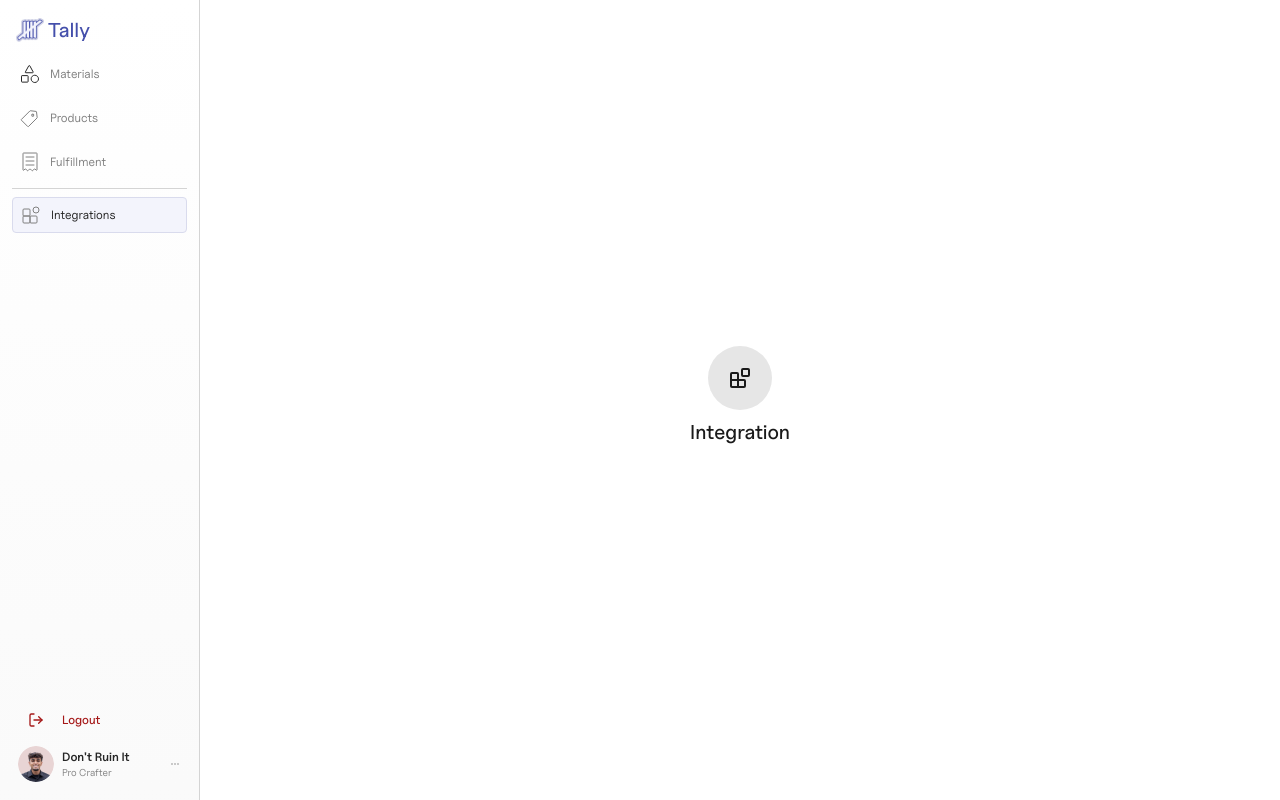
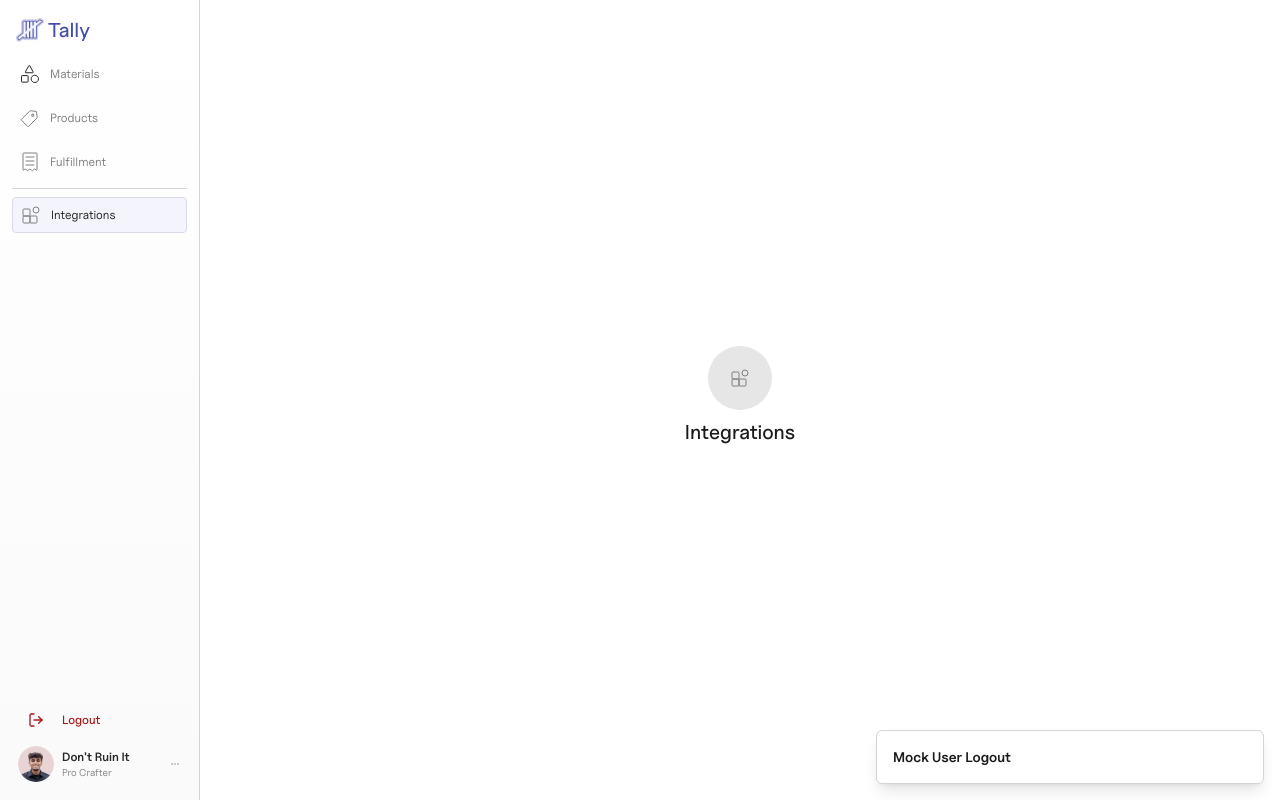
Before and after one commit to brennenho/lava-dev-challenge, a Next.js app: page /integrations in a window 1280 px wide. Both pictures are taken after a click on the button "Logout". Built offline with nearby package versions, Linux system fonts and the light colour scheme; a web font is replaced by a local one.

Commit message:
mock logout and dummy page updates

```diff
--- a/package.json
+++ b/package.json
@@ -28,6 +28,7 @@
     "@radix-ui/react-separator": "^1.1.2",
     "@radix-ui/react-slot": "^1.1.2",
     "@radix-ui/react-tabs": "^1.1.3",
+    "@radix-ui/react-toast": "^1.2.6",
     "@radix-ui/react-tooltip": "^1.1.8",
     "@t3-oss/env-nextjs": "^0.10.1",
     "@types/lodash": "^4.17.15",
@@ -37,6 +38,7 @@
     "lodash": "^4.17.21",
     "lucide-react": "^0.474.0",
     "next": "^15.0.1",
+    "next-themes": "^0.4.4",
     "postgres": "^3.4.5",
     "react": "^18.3.1",
     "react-dom": "^18.3.1",
--- a/src/app/fulfillment/page.tsx
+++ b/src/app/fulfillment/page.tsx
@@ -1,10 +1,10 @@
-import { ReceiptText } from "lucide-react";
+import { Receipt } from "@/components/icons";
 
 export default function FulfillmentPage() {
   return (
     <main className="flex min-h-screen w-full flex-col items-center justify-center gap-2">
       <div className="flex h-16 w-16 items-center justify-center rounded-full bg-muted">
-        <ReceiptText className="h-6 w-6" />
+        <Receipt className="h-6 w-6" />
       </div>
       <div className="text-xl font-medium">Fulfillment</div>
       <div></div>
--- a/src/app/integrations/page.tsx
+++ b/src/app/integrations/page.tsx
@@ -1,4 +1,4 @@
-import { Blocks } from "lucide-react";
+import { Blocks } from "@/components/icons";
 
 export default function IntegrationPage() {
   return (
@@ -6,7 +6,7 @@
       <div className="flex h-16 w-16 items-center justify-center rounded-full bg-muted">
         <Blocks className="h-6 w-6" />
       </div>
-      <div className="text-xl font-medium">Integration</div>
+      <div className="text-xl font-medium">Integrations</div>
       <div></div>
     </main>
   );
--- a/src/app/layout.tsx
+++ b/src/app/layout.tsx
@@ -2,6 +2,7 @@
 import { SidebarProvider } from "@/components/ui/sidebar";
 import "@/styles/globals.css";
 
+import { Toaster } from "@/components/ui/toaster";
 import { uncutSans } from "@/lib/fonts";
 import { type Metadata } from "next";
 
@@ -22,6 +23,7 @@
           <AppSidebar />
           {children}
         </SidebarProvider>
+        <Toaster />
       </body>
     </html>
   );
--- a/src/app/products/page.tsx
+++ b/src/app/products/page.tsx
@@ -1,4 +1,4 @@
-import { Tag } from "lucide-react";
+import { Tag } from "@/components/icons";
 
 export default function ProductsPage() {
   return (
--- a/src/components/app-sidebar.tsx
+++ b/src/components/app-sidebar.tsx
@@ -12,6 +12,7 @@
   SidebarMenuItem,
   useSidebar,
 } from "@/components/ui/sidebar";
+import { useToast } from "@/hooks/use-toast";
 import { debounce } from "lodash";
 import { LogOut } from "lucide-react";
 import Image from "next/image";
@@ -50,6 +51,7 @@
 export function AppSidebar() {
   const { setOpen } = useSidebar();
   const pathname = usePathname();
+  const { toast } = useToast();
 
   // sidebar hover transition
   const handleHover = useCallback(
@@ -119,6 +121,11 @@
             <Button
               variant="destructive"
               className="w-full justify-start p-0 hover:bg-sidebar-accent"
+              onClick={() => {
+                toast({
+                  title: "Mock User Logout",
+                });
+              }}
             >
               <div className="flex h-9 w-9 items-center justify-center">
                 <LogOut />
--- /dev/null
+++ b/src/components/ui/toast.tsx
@@ -0,0 +1,129 @@
+"use client";
+
+import * as ToastPrimitives from "@radix-ui/react-toast";
+import { cva, type VariantProps } from "class-variance-authority";
+import { X } from "lucide-react";
+import * as React from "react";
+
+import { cn } from "@/lib/utils";
+
+const ToastProvider = ToastPrimitives.Provider;
+
+const ToastViewport = React.forwardRef<
+  React.ElementRef<typeof ToastPrimitives.Viewport>,
+  React.ComponentPropsWithoutRef<typeof ToastPrimitives.Viewport>
+>(({ className, ...props }, ref) => (
+  <ToastPrimitives.Viewport
+    ref={ref}
+    className={cn(
+      "fixed top-0 z-[100] flex max-h-screen w-full flex-col-reverse p-4 sm:bottom-0 sm:right-0 sm:top-auto sm:flex-col md:max-w-[420px]",
+      className,
+    )}
+    {...props}
+  />
+));
+ToastViewport.displayName = ToastPrimitives.Viewport.displayName;
+
+const toastVariants = cva(
+  "group pointer-events-auto relative flex w-full items-center justify-between space-x-2 overflow-hidden rounded-md border p-4 pr-6 shadow-lg transition-all data-[swipe=cancel]:translate-x-0 data-[swipe=end]:translate-x-[var(--radix-toast-swipe-end-x)] data-[swipe=move]:translate-x-[var(--radix-toast-swipe-move-x)] data-[swipe=move]:transition-none data-[state=open]:animate-in data-[state=closed]:animate-out data-[swipe=end]:animate-out data-[state=closed]:fade-out-80 data-[state=closed]:slide-out-to-right-full data-[state=open]:slide-in-from-top-full data-[state=open]:sm:slide-in-from-bottom-full",
+  {
+    variants: {
+      variant: {
+        default: "border bg-background text-foreground",
+        destructive:
+          "destructive group border-destructive bg-destructive text-destructive-foreground",
+      },
+    },
+    defaultVariants: {
+      variant: "default",
+    },
+  },
+);
+
+const Toast = React.forwardRef<
+  React.ElementRef<typeof ToastPrimitives.Root>,
+  React.ComponentPropsWithoutRef<typeof ToastPrimitives.Root> &
+    VariantProps<typeof toastVariants>
+>(({ className, variant, ...props }, ref) => {
+  return (
+    <ToastPrimitives.Root
+      ref={ref}
+      className={cn(toastVariants({ variant }), className)}
+      {...props}
+    />
+  );
+});
+Toast.displayName = ToastPrimitives.Root.displayName;
+
+const ToastAction = React.forwardRef<
+  React.ElementRef<typeof ToastPrimitives.Action>,
+  React.ComponentPropsWithoutRef<typeof ToastPrimitives.Action>
+>(({ className, ...props }, ref) => (
+  <ToastPrimitives.Action
+    ref={ref}
+    className={cn(
+      "inline-flex h-8 shrink-0 items-center justify-center rounded-md border bg-transparent px-3 text-sm font-medium transition-colors hover:bg-secondary focus:outline-none focus:ring-1 focus:ring-ring disabled:pointer-events-none disabled:opacity-50 group-[.destructive]:border-muted/40 group-[.destructive]:hover:border-destructive/30 group-[.destructive]:hover:bg-destructive group-[.destructive]:hover:text-destructive-foreground group-[.destructive]:focus:ring-destructive",
+      className,
+    )}
+    {...props}
+  />
+));
+ToastAction.displayName = ToastPrimitives.Action.displayName;
+
+const ToastClose = React.forwardRef<
+  React.ElementRef<typeof ToastPrimitives.Close>,
+  React.ComponentPropsWithoutRef<typeof ToastPrimitives.Close>
+>(({ className, ...props }, ref) => (
+  <ToastPrimitives.Close
+    ref={ref}
+    className={cn(
+      "absolute right-1 top-1 rounded-md p-1 text-foreground/50 opacity-0 transition-opacity hover:text-foreground focus:opacity-100 focus:outline-none focus:ring-1 group-hover:opacity-100 group-[.destructive]:text-red-300 group-[.destructive]:hover:text-red-50 group-[.destructive]:focus:ring-red-400 group-[.destructive]:focus:ring-offset-red-600",
+      className,
+    )}
+    toast-close=""
+    {...props}
+  >
+    <X className="h-4 w-4" />
+  </ToastPrimitives.Close>
+));
+ToastClose.displayName = ToastPrimitives.Close.displayName;
+
+const ToastTitle = React.forwardRef<
+  React.ElementRef<typeof ToastPrimitives.Title>,
+  React.ComponentPropsWithoutRef<typeof ToastPrimitives.Title>
+>(({ className, ...props }, ref) => (
+  <ToastPrimitives.Title
+    ref={ref}
+    className={cn("text-sm font-semibold [&+div]:text-xs", className)}
+    {...props}
+  />
+));
+ToastTitle.displayName = ToastPrimitives.Title.displayName;
+
+const ToastDescription = React.forwardRef<
+  React.ElementRef<typeof ToastPrimitives.Description>,
+  React.ComponentPropsWithoutRef<typeof ToastPrimitives.Description>
+>(({ className, ...props }, ref) => (
+  <ToastPrimitives.Description
+    ref={ref}
+    className={cn("text-sm opacity-90", className)}
+    {...props}
+  />
+));
+ToastDescription.displayName = ToastPrimitives.Description.displayName;
+
+type ToastProps = React.ComponentPropsWithoutRef<typeof Toast>;
+
+type ToastActionElement = React.ReactElement<typeof ToastAction>;
+
+export {
+  Toast,
+  ToastAction,
+  ToastClose,
+  ToastDescription,
+  ToastProvider,
+  ToastTitle,
+  ToastViewport,
+  type ToastActionElement,
+  type ToastProps,
+};
--- /dev/null
+++ b/src/components/ui/toaster.tsx
@@ -0,0 +1,35 @@
+"use client";
+
+import {
+  Toast,
+  ToastClose,
+  ToastDescription,
+  ToastProvider,
+  ToastTitle,
+  ToastViewport,
+} from "@/components/ui/toast";
+import { useToast } from "@/hooks/use-toast";
+
+export function Toaster() {
+  const { toasts } = useToast();
+
+  return (
+    <ToastProvider>
+      {toasts.map(function ({ id, title, description, action, ...props }) {
+        return (
+          <Toast key={id} {...props}>
+            <div className="grid gap-1">
+              {title && <ToastTitle>{title}</ToastTitle>}
+              {description && (
+                <ToastDescription>{description}</ToastDescription>
+              )}
+            </div>
+            {action}
+            <ToastClose />
+          </Toast>
+        );
+      })}
+      <ToastViewport />
+    </ToastProvider>
+  );
+}
--- /dev/null
+++ b/src/hooks/use-toast.ts
@@ -0,0 +1,194 @@
+"use client"
+
+// Inspired by react-hot-toast library
+import * as React from "react"
+
+import type {
+  ToastActionElement,
+  ToastProps,
+} from "@/components/ui/toast"
+
+const TOAST_LIMIT = 1
+const TOAST_REMOVE_DELAY = 1000000
+
+type ToasterToast = ToastProps & {
+  id: string
+  title?: React.ReactNode
+  description?: React.ReactNode
+  action?: ToastActionElement
+}
+
+const actionTypes = {
+  ADD_TOAST: "ADD_TOAST",
+  UPDATE_TOAST: "UPDATE_TOAST",
+  DISMISS_TOAST: "DISMISS_TOAST",
+  REMOVE_TOAST: "REMOVE_TOAST",
+} as const
+
+let count = 0
+
+function genId() {
+  count = (count + 1) % Number.MAX_SAFE_INTEGER
+  return count.toString()
+}
+
+type ActionType = typeof actionTypes
+
+type Action =
+  | {
+      type: ActionType["ADD_TOAST"]
+      toast: ToasterToast
+    }
+  | {
+      type: ActionType["UPDATE_TOAST"]
+      toast: Partial<ToasterToast>
+    }
+  | {
+      type: ActionType["DISMISS_TOAST"]
+      toastId?: ToasterToast["id"]
+    }
+  | {
+      type: ActionType["REMOVE_TOAST"]
+      toastId?: ToasterToast["id"]
+    }
+
+interface State {
+  toasts: ToasterToast[]
+}
+
+const toastTimeouts = new Map<string, ReturnType<typeof setTimeout>>()
+
+const addToRemoveQueue = (toastId: string) => {
+  if (toastTimeouts.has(toastId)) {
+    return
+  }
+
+  const timeout = setTimeout(() => {
+    toastTimeouts.delete(toastId)
+    dispatch({
+      type: "REMOVE_TOAST",
+      toastId: toastId,
+    })
+  }, TOAST_REMOVE_DELAY)
+
+  toastTimeouts.set(toastId, timeout)
+}
+
+export const reducer = (state: State, action: Action): State => {
+  switch (action.type) {
+    case "ADD_TOAST":
+      return {
+        ...state,
+        toasts: [action.toast, ...state.toasts].slice(0, TOAST_LIMIT),
+      }
+
+    case "UPDATE_TOAST":
+      return {
+        ...state,
+        toasts: state.toasts.map((t) =>
+          t.id === action.toast.id ? { ...t, ...action.toast } : t
+        ),
+      }
+
+    case "DISMISS_TOAST": {
+      const { toastId } = action
+
+      // ! Side effects ! - This could be extracted into a dismissToast() action,
+      // but I'll keep it here for simplicity
+      if (toastId) {
+        addToRemoveQueue(toastId)
+      } else {
+        state.toasts.forEach((toast) => {
+          addToRemoveQueue(toast.id)
+        })
+      }
+
+      return {
+        ...state,
+        toasts: state.toasts.map((t) =>
+          t.id === toastId || toastId === undefined
+            ? {
+                ...t,
+                open: false,
+              }
+            : t
+        ),
+      }
+    }
+    case "REMOVE_TOAST":
+      if (action.toastId === undefined) {
+        return {
+          ...state,
+          toasts: [],
+        }
+      }
+      return {
+        ...state,
+        toasts: state.toasts.filter((t) => t.id !== action.toastId),
+      }
+  }
+}
+
+const listeners: Array<(state: State) => void> = []
+
+let memoryState: State = { toasts: [] }
+
+function dispatch(action: Action) {
+  memoryState = reducer(memoryState, action)
+  listeners.forEach((listener) => {
+    listener(memoryState)
+  })
+}
+
+type Toast = Omit<ToasterToast, "id">
+
+function toast({ ...props }: Toast) {
+  const id = genId()
+
+  const update = (props: ToasterToast) =>
+    dispatch({
+      type: "UPDATE_TOAST",
+      toast: { ...props, id },
+    })
+  const dismiss = () => dispatch({ type: "DISMISS_TOAST", toastId: id })
+
+  dispatch({
+    type: "ADD_TOAST",
+    toast: {
+      ...props,
+      id,
+      open: true,
+      onOpenChange: (open) => {
+        if (!open) dismiss()
+      },
+    },
+  })
+
+  return {
+    id: id,
+    dismiss,
+    update,
+  }
+}
+
+function useToast() {
+  const [state, setState] = React.useState<State>(memoryState)
+
+  React.useEffect(() => {
+    listeners.push(setState)
+    return () => {
+      const index = listeners.indexOf(setState)
+      if (index > -1) {
+        listeners.splice(index, 1)
+      }
+    }
+  }, [state])
+
+  return {
+    ...state,
+    toast,
+    dismiss: (toastId?: string) => dispatch({ type: "DISMISS_TOAST", toastId }),
+  }
+}
+
+export { useToast, toast }
```
Also changed, not shown: 1 other file (tests, documents, lock files or other folders).
